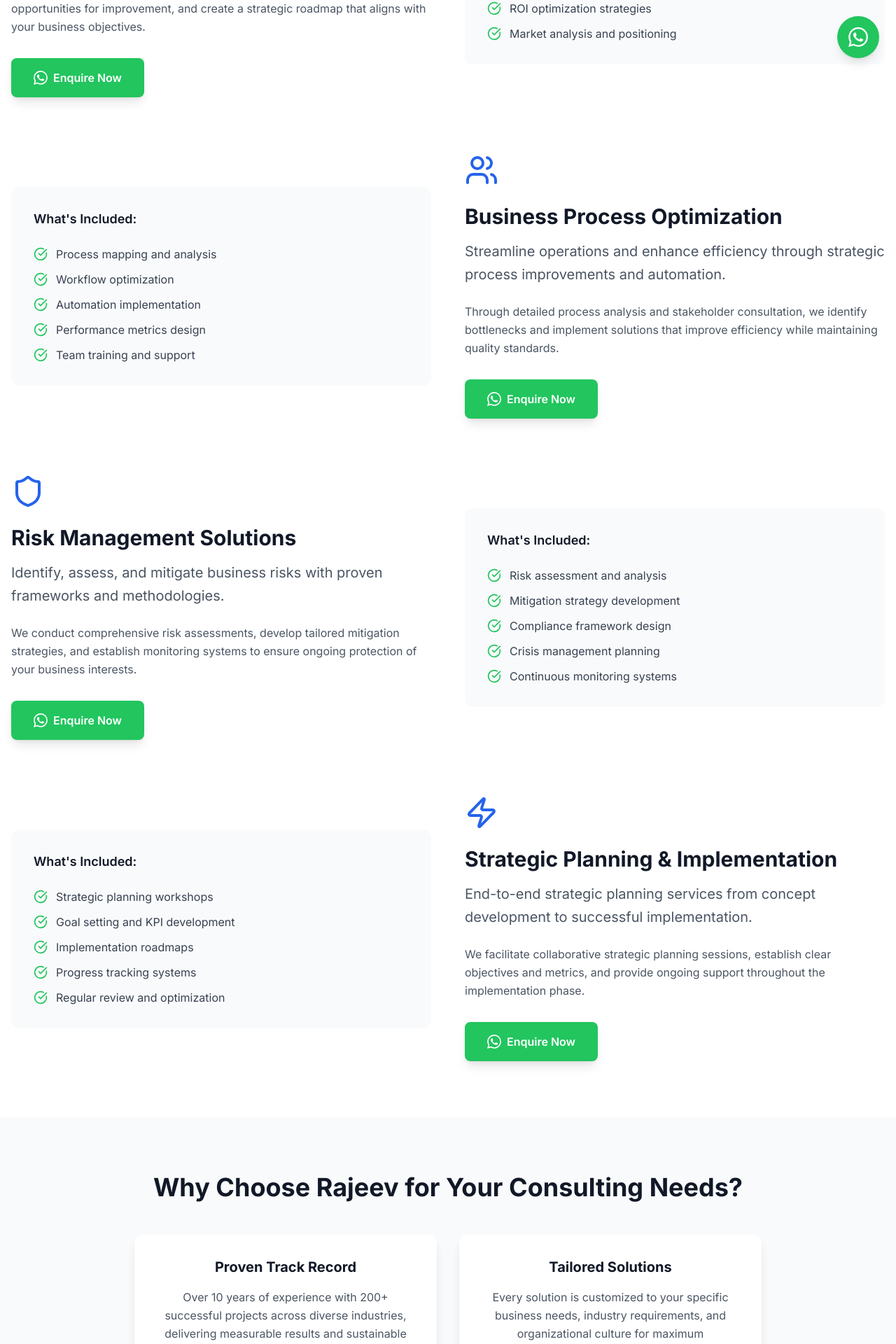
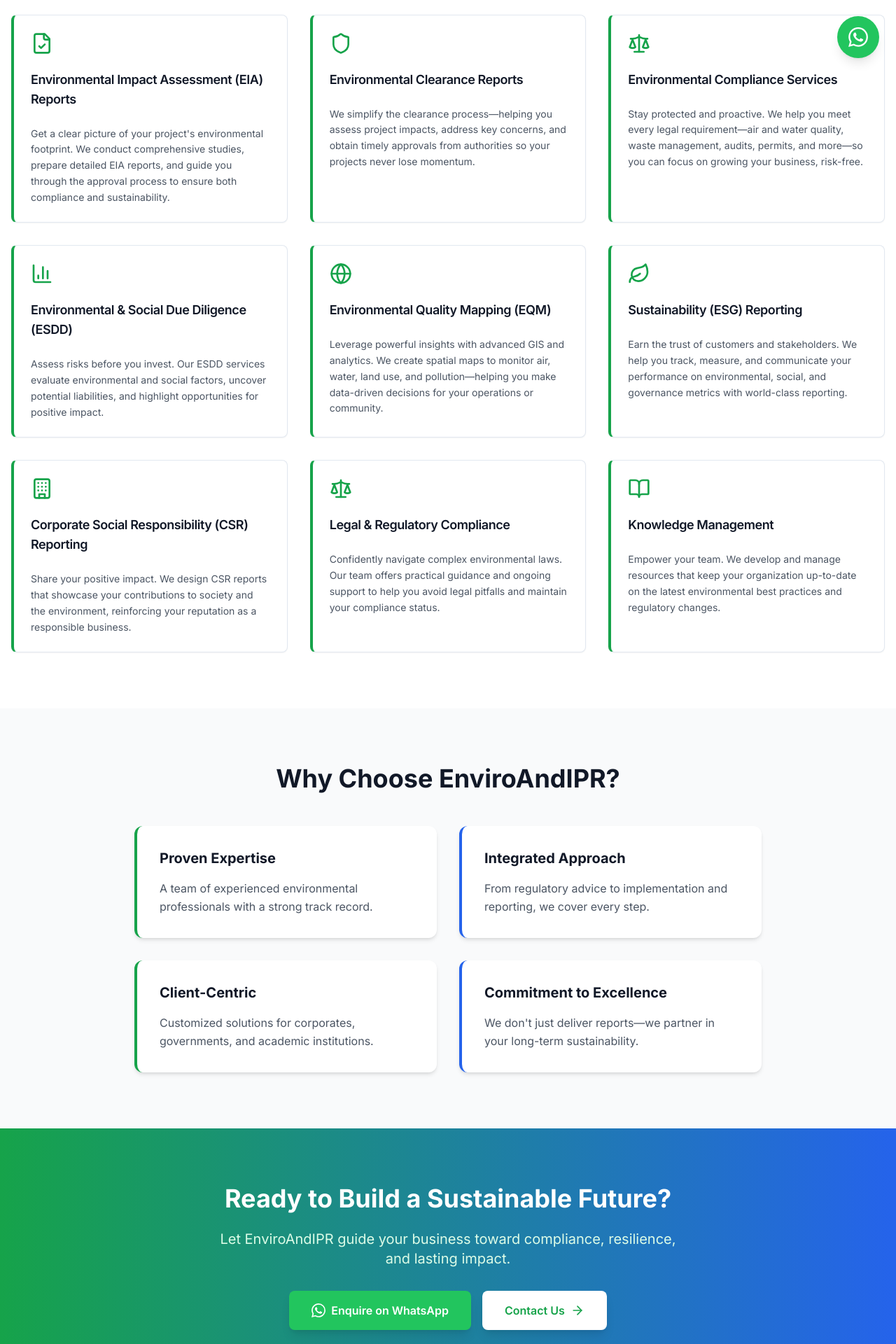
Before and after one commit to thenaikoti/rajeevs-digital-presence-kit-598b726e, a React (Vite) app: page /services in a window 1280 px wide. Shown: the part 693-2613 px from the top of the page at 70% size. Built offline with nearby package versions, Linux system fonts and the light colour scheme.

Commit message:
feat: Create Services page
Implement a modern, responsive Services page with a hero section, service cards, a "Why Choose" section, and a call to action, using the provided content and styling guidelines.

```diff
--- a/src/pages/Services.tsx
+++ b/src/pages/Services.tsx
@@ -1,67 +1,62 @@
 
-import { TrendingUp, Users, Shield, Zap, CheckCircle, ArrowRight } from 'lucide-react';
+import { Leaf, Shield, FileCheck, BarChart3, Globe, Building, Users, Scale, BookOpen, ArrowRight } from 'lucide-react';
 import Layout from '../components/Layout';
+import { Card, CardContent, CardDescription, CardHeader, CardTitle } from '../components/ui/card';
+import { Accordion, AccordionContent, AccordionItem, AccordionTrigger } from '../components/ui/accordion';
 
 const Services = () => {
   const services = [
     {
-      icon: <TrendingUp className="w-12 h-12 text-blue-600" />,
-      title: "Digital Strategy Consulting",
-      description: "Comprehensive digital transformation roadmaps tailored to your business goals and market position.",
-      features: [
-        "Digital maturity assessment",
-        "Technology roadmap development",
-        "Change management planning",
-        "ROI optimization strategies",
-        "Market analysis and positioning"
-      ],
-      process: "We start with a thorough analysis of your current digital landscape, identify opportunities for improvement, and create a strategic roadmap that aligns with your business objectives."
+      icon: <FileCheck className="w-8 h-8 text-green-600" />,
+      title: "Environmental Impact Assessment (EIA) Reports",
+      description: "Get a clear picture of your project's environmental footprint. We conduct comprehensive studies, prepare detailed EIA reports, and guide you through the approval process to ensure both compliance and sustainability."
     },
     {
-      icon: <Users className="w-12 h-12 text-blue-600" />,
-      title: "Business Process Optimization",
-      description: "Streamline operations and enhance efficiency through strategic process improvements and automation.",
-      features: [
-        "Process mapping and analysis",
-        "Workflow optimization",
-        "Automation implementation",
-        "Performance metrics design",
-        "Team training and support"
-      ],
-      process: "Through detailed process analysis and stakeholder consultation, we identify bottlenecks and implement solutions that improve efficiency while maintaining quality standards."
+      icon: <Shield className="w-8 h-8 text-green-600" />,
+      title: "Environmental Clearance Reports",
+      description: "We simplify the clearance process—helping you assess project impacts, address key concerns, and obtain timely approvals from authorities so your projects never lose momentum."
     },
     {
-      icon: <Shield className="w-12 h-12 text-blue-600" />,
-      title: "Risk Management Solutions",
-      description: "Identify, assess, and mitigate business risks with proven frameworks and methodologies.",
-      features: [
-        "Risk assessment and analysis",
-        "Mitigation strategy development",
-        "Compliance framework design",
-        "Crisis management planning",
-        "Continuous monitoring systems"
-      ],
-      process: "We conduct comprehensive risk assessments, develop tailored mitigation strategies, and establish monitoring systems to ensure ongoing protection of your business interests."
+      icon: <Scale className="w-8 h-8 text-green-600" />,
+      title: "Environmental Compliance Services",
+      description: "Stay protected and proactive. We help you meet every legal requirement—air and water quality, waste management, audits, permits, and more—so you can focus on growing your business, risk-free."
     },
     {
-      icon: <Zap className="w-12 h-12 text-blue-600" />,
-      title: "Strategic Planning & Implementation",
-      description: "End-to-end strategic planning services from concept development to successful implementation.",
-      features: [
-        "Strategic planning workshops",
-        "Goal setting and KPI development",
-        "Implementation roadmaps",
-        "Progress tracking systems",
-        "Regular review and optimization"
-      ],
-      process: "We facilitate collaborative strategic planning sessions, establish clear objectives and metrics, and provide ongoing support throughout the implementation phase."
+      icon: <BarChart3 className="w-8 h-8 text-green-600" />,
+      title: "Environmental & Social Due Diligence (ESDD)",
+      description: "Assess risks before you invest. Our ESDD services evaluate environmental and social factors, uncover potential liabilities, and highlight opportunities for positive impact."
+    },
+    {
+      icon: <Globe className="w-8 h-8 text-green-600" />,
+      title: "Environmental Quality Mapping (EQM)",
+      description: "Leverage powerful insights with advanced GIS and analytics. We create spatial maps to monitor air, water, land use, and pollution—helping you make data-driven decisions for your operations or community."
+    },
+    {
+      icon: <Leaf className="w-8 h-8 text-green-600" />,
+      title: "Sustainability (ESG) Reporting",
+      description: "Earn the trust of customers and stakeholders. We help you track, measure, and communicate your performance on environmental, social, and governance metrics with world-class reporting."
+    },
+    {
+      icon: <Building className="w-8 h-8 text-green-600" />,
+      title: "Corporate Social Responsibility (CSR) Reporting",
+      description: "Share your positive impact. We design CSR reports that showcase your contributions to society and the environment, reinforcing your reputation as a responsible business."
+    },
+    {
+      icon: <Scale className="w-8 h-8 text-green-600" />,
+      title: "Legal & Regulatory Compliance",
+      description: "Confidently navigate complex environmental laws. Our team offers practical guidance and ongoing support to help you avoid legal pitfalls and maintain your compliance status."
+    },
+    {
+      icon: <BookOpen className="w-8 h-8 text-green-600" />,
+      title: "Knowledge Management",
+      description: "Empower your team. We develop and manage resources that keep your organization up-to-date on the latest environmental best practices and regulatory changes."
     }
   ];
 
-  const handleWhatsAppEnquiry = (serviceName: string) => {
-    const phoneNumber = "919876543210";
-    const message = `Hi Rajeev, I'm interested in your ${serviceName} service. Can we schedule a consultation to discuss my requirements?`;
-    const whatsappUrl = `https://api.whatsapp.com/send?phone=${phoneNumber}&text=${encodeURIComponent(message)}`;
+  const handleWhatsAppEnquiry = () => {
+    const phoneNumber = "91XXXXXXXXXX";
+    const message = "Hi EnviroAndIPR team, I'm interested in your environmental consultancy services. Can we schedule a consultation to discuss my requirements?";
+    const whatsappUrl = `https://wa.me/${phoneNumber}?text=${encodeURIComponent(message)}`;
 
     window.open(whatsappUrl, '_blank');
   };
@@ -69,102 +64,105 @@ const Services = () => {
   return (
     <Layout>
       {/* Hero Section */}
-      <section className="py-20 bg-gradient-to-br from-blue-50 to-white">
+      <section className="py-20 bg-gradient-to-br from-green-50 via-blue-50 to-white">
         <div className="container mx-auto px-4 text-center">
-          <h1 className="text-4xl lg:text-5xl font-bold text-gray-900 mb-6">
-            Professional Services
+          <h1 className="text-4xl lg:text-6xl font-bold text-gray-900 mb-6">
+            Make Sustainability Your <span className="text-green-600">Competitive Advantage</span>
           </h1>
-          <p className="text-xl text-gray-600 max-w-3xl mx-auto leading-relaxed">
-            Comprehensive consulting solutions designed to drive your business forward with strategic insights,
-            proven methodologies, and measurable results.
+          <p className="text-xl text-gray-600 max-w-4xl mx-auto leading-relaxed">
+            At EnviroAndIPR, we believe progress and environmental responsibility go hand-in-hand.
+            Our end-to-end environmental consultancy services help you unlock growth, stay fully compliant,
+            and demonstrate your commitment to a greener tomorrow.
           </p>
         </div>
       </section>
 
-      {/* Services Grid */}
+      {/* Services Section */}
       <section className="py-20 bg-white">
         <div className="container mx-auto px-4">
-          <div className="space-y-20">
+          <div className="text-center mb-16">
+            <h2 className="text-3xl lg:text-4xl font-bold text-gray-900 mb-6">
+              Our Services
+            </h2>
+            <p className="text-lg text-gray-600 max-w-2xl mx-auto">
+              Comprehensive environmental solutions tailored to your business needs
+            </p>
+          </div>
+
+          {/* Desktop View - Cards */}
+          <div className="hidden md:grid md:grid-cols-2 lg:grid-cols-3 gap-8">
             {services.map((service, index) => (
-              <div key={index} className={`grid grid-cols-1 lg:grid-cols-2 gap-12 items-center ${index % 2 === 1 ? 'lg:grid-flow-col-dense' : ''}`}>
-                <div className={index % 2 === 1 ? 'lg:col-start-2' : ''}>
-                  <div className="mb-6">
+              <Card key={index} className="hover:shadow-lg transition-shadow duration-300 border-l-4 border-l-green-600">
+                <CardHeader>
+                  <div className="mb-4">
                     {service.icon}
                   </div>
-                  <h2 className="text-3xl font-bold text-gray-900 mb-4">
+                  <CardTitle className="text-lg font-semibold text-gray-900">
                     {service.title}
-                  </h2>
-                  <p className="text-xl text-gray-600 mb-6 leading-relaxed">
+                  </CardTitle>
+                </CardHeader>
+                <CardContent>
+                  <CardDescription className="text-gray-600 leading-relaxed">
                     {service.description}
-                  </p>
-                  <p className="text-gray-600 mb-8 leading-relaxed">
-                    {service.process}
-                  </p>
-                  <button
-                    onClick={() => handleWhatsAppEnquiry(service.title)}
-                    className="bg-green-500 hover:bg-green-600 text-white px-8 py-4 rounded-lg font-semibold inline-flex items-center space-x-2 transition-all duration-300 transform hover:scale-105 shadow-lg"
-                  >
-                    <svg width="20" height="20" viewBox="0 0 24 24" fill="currentColor">
-                      <path d="M17.472 14.382c-.297-.149-1.758-.867-2.03-.967-.273-.099-.471-.148-.67.15-.197.297-.767.966-.94 1.164-.173.199-.347.223-.644.075-.297-.15-1.255-.463-2.39-1.475-.883-.788-1.48-1.761-1.653-2.059-.173-.297-.018-.458.13-.606.134-.133.298-.347.446-.52.149-.174.198-.298.298-.497.099-.198.05-.371-.025-.52-.075-.149-.669-1.612-.916-2.207-.242-.579-.487-.5-.669-.51-.173-.008-.371-.01-.57-.01-.198 0-.52.074-.792.372-.272.297-1.04 1.016-1.04 2.479 0 1.462 1.065 2.875 1.213 3.074.149.198 2.096 3.2 5.077 4.487.709.306 1.262.489 1.694.625.712.227 1.36.195 1.871.118.571-.085 1.758-.719 2.006-1.413.248-.694.248-1.289.173-1.413-.074-.124-.272-.198-.57-.347m-5.421 7.403h-.004a9.87 9.87 0 01-5.031-1.378l-.361-.214-3.741.982.998-3.648-.235-.374a9.86 9.86 0 01-1.51-5.26c.001-5.45 4.436-9.884 9.888-9.884 2.64 0 5.122 1.03 6.988 2.898a9.825 9.825 0 012.893 6.994c-.003 5.45-4.437 9.884-9.885 9.884m8.413-18.297A11.815 11.815 0 0012.05 0C5.495 0 .16 5.335.157 11.892c0 2.096.547 4.142 1.588 5.945L.057 24l6.305-1.654a11.882 11.882 0 005.683 1.448h.005c6.554 0 11.89-5.335 11.893-11.893A11.821 11.821 0 0020.525 3.687"/>
-                    </svg>
-                    <span>Enquire Now</span>
-                  </button>
-                </div>
-                <div className={index % 2 === 1 ? 'lg:col-start-1' : ''}>
-                  <div className="bg-gray-50 rounded-xl p-8">
-                    <h3 className="text-lg font-semibold text-gray-900 mb-6">
-                      What's Included:
-                    </h3>
-                    <ul className="space-y-3">
-                      {service.features.map((feature, featureIndex) => (
-                        <li key={featureIndex} className="flex items-start space-x-3">
-                          <CheckCircle className="w-5 h-5 text-green-500 mt-0.5 flex-shrink-0" />
-                          <span className="text-gray-700">{feature}</span>
-                        </li>
-                      ))}
-                    </ul>
-                  </div>
-                </div>
-              </div>
+                  </CardDescription>
+                </CardContent>
+              </Card>
             ))}
+          </div>
+
+          {/* Mobile View - Accordion */}
+          <div className="md:hidden">
+            <Accordion type="single" collapsible className="w-full">
+              {services.map((service, index) => (
+                <AccordionItem key={index} value={`item-${index}`}>
+                  <AccordionTrigger className="text-left">
+                    <div className="flex items-center space-x-3">
+                      {service.icon}
+                      <span className="font-semibold text-gray-900">{service.title}</span>
+                    </div>
+                  </AccordionTrigger>
+                  <AccordionContent>
+                    <p className="text-gray-600 leading-relaxed pl-11">
+                      {service.description}
+                    </p>
+                  </AccordionContent>
+                </AccordionItem>
+              ))}
+            </Accordion>
           </div>
         </div>
       </section>
 
-      {/* Why Choose Rajeev Section */}
+      {/* Why Choose Section */}
       <section className="py-20 bg-gray-50">
         <div className="container mx-auto px-4">
-          <div className="max-w-4xl mx-auto text-center">
-            <h2 className="text-3xl lg:text-4xl font-bold text-gray-900 mb-12">
-              Why Choose Rajeev for Your Consulting Needs?
+          <div className="max-w-4xl mx-auto">
+            <h2 className="text-3xl lg:text-4xl font-bold text-gray-900 mb-12 text-center">
+              Why Choose EnviroAndIPR?
             </h2>
             <div className="grid grid-cols-1 md:grid-cols-2 gap-8">
-              <div className="bg-white rounded-xl p-8 shadow-lg">
-                <h3 className="text-xl font-bold text-gray-900 mb-4">Proven Track Record</h3>
+              <div className="bg-white rounded-xl p-8 shadow-md border-l-4 border-l-green-600">
+                <h3 className="text-xl font-bold text-gray-900 mb-4">Proven Expertise</h3>
                 <p className="text-gray-600 leading-relaxed">
-                  Over 10 years of experience with 200+ successful projects across diverse industries,
-                  delivering measurable results and sustainable growth.
+                  A team of experienced environmental professionals with a strong track record.
                 </p>
               </div>
-              <div className="bg-white rounded-xl p-8 shadow-lg">
-                <h3 className="text-xl font-bold text-gray-900 mb-4">Tailored Solutions</h3>
+              <div className="bg-white rounded-xl p-8 shadow-md border-l-4 border-l-blue-600">
+                <h3 className="text-xl font-bold text-gray-900 mb-4">Integrated Approach</h3>
                 <p className="text-gray-600 leading-relaxed">
-                  Every solution is customized to your specific business needs, industry requirements,
-                  and organizational culture for maximum effectiveness.
+                  From regulatory advice to implementation and reporting, we cover every step.
                 </p>
               </div>
-              <div className="bg-white rounded-xl p-8 shadow-lg">
-                <h3 className="text-xl font-bold text-gray-900 mb-4">Hands-on Approach</h3>
+              <div className="bg-white rounded-xl p-8 shadow-md border-l-4 border-l-green-600">
+                <h3 className="text-xl font-bold text-gray-900 mb-4">Client-Centric</h3>
                 <p className="text-gray-600 leading-relaxed">
-                  Direct involvement in implementation ensures that strategies are not just planned
-                  but successfully executed with your team.
+                  Customized solutions for corporates, governments, and academic institutions.
                 </p>
               </div>
-              <div className="bg-white rounded-xl p-8 shadow-lg">
-                <h3 className="text-xl font-bold text-gray-900 mb-4">Ongoing Support</h3>
+              <div className="bg-white rounded-xl p-8 shadow-md border-l-4 border-l-blue-600">
+                <h3 className="text-xl font-bold text-gray-900 mb-4">Commitment to Excellence</h3>
                 <p className="text-gray-600 leading-relaxed">
-                  Continuous support and optimization even after project completion to ensure
-                  long-term success and adaptation to changing needs.
+                  We don't just deliver reports—we partner in your long-term sustainability.
                 </p>
               </div>
             </div>
@@ -173,33 +171,35 @@ const Services = () => {
       </section>
 
       {/* CTA Section */}
-      <section className="py-20 bg-blue-600">
+      <section className="py-20 bg-gradient-to-r from-green-600 to-blue-600">
         <div className="container mx-auto px-4 text-center">
           <h2 className="text-3xl lg:text-4xl font-bold text-white mb-6">
-            Ready to Get Started?
+            Ready to Build a Sustainable Future?
           </h2>
-          <p className="text-xl text-blue-100 mb-8 max-w-2xl mx-auto">
-            Take the first step towards transforming your business. Schedule a free consultation
-            to discuss your specific needs and explore how we can help you achieve your goals.
+          <p className="text-xl text-green-100 mb-8 max-w-2xl mx-auto">
+            Let EnviroAndIPR guide your business toward compliance, resilience, and lasting impact.
           </p>
-          <div className="flex flex-col sm:flex-row gap-4 justify-center">
+          <div className="flex flex-col sm:flex-row gap-4 justify-center mb-8">
             <button
-              onClick={() => handleWhatsAppEnquiry("consultation")}
-              className="bg-green-500 hover:bg-green-600 text-white px-8 py-4 rounded-lg font-semibold inline-flex items-center space-x-2 transition-all duration-300 transform hover:scale-105"
+              onClick={handleWhatsAppEnquiry}
+              className="bg-green-500 hover:bg-green-600 text-white px-8 py-4 rounded-lg font-semibold inline-flex items-center justify-center space-x-2 transition-all duration-300 transform hover:scale-105 shadow-lg"
             >
               <svg width="20" height="20" viewBox="0 0 24 24" fill="currentColor">
                 <path d="M17.472 14.382c-.297-.149-1.758-.867-2.03-.967-.273-.099-.471-.148-.67.15-.197.297-.767.966-.94 1.164-.173.199-.347.223-.644.075-.297-.15-1.255-.463-2.39-1.475-.883-.788-1.48-1.761-1.653-2.059-.173-.297-.018-.458.13-.606.134-.133.298-.347.446-.52.149-.174.198-.298.298-.497.099-.198.05-.371-.025-.52-.075-.149-.669-1.612-.916-2.207-.242-.579-.487-.5-.669-.51-.173-.008-.371-.01-.57-.01-.198 0-.52.074-.792.372-.272.297-1.04 1.016-1.04 2.479 0 1.462 1.065 2.875 1.213 3.074.149.198 2.096 3.2 5.077 4.487.709.306 1.262.489 1.694.625.712.227 1.36.195 1.871.118.571-.085 1.758-.719 2.006-1.413.248-.694.248-1.289.173-1.413-.074-.124-.272-.198-.57-.347m-5.421 7.403h-.004a9.87 9.87 0 01-5.031-1.378l-.361-.214-3.741.982.998-3.648-.235-.374a9.86 9.86 0 01-1.51-5.26c.001-5.45 4.436-9.884 9.888-9.884 2.64 0 5.122 1.03 6.988 2.898a9.825 9.825 0 012.893 6.994c-.003 5.45-4.437 9.884-9.885 9.884m8.413-18.297A11.815 11.815 0 0012.05 0C5.495 0 .16 5.335.157 11.892c0 2.096.547 4.142 1.588 5.945L.057 24l6.305-1.654a11.882 11.882 0 005.683 1.448h.005c6.554 0 11.89-5.335 11.893-11.893A11.821 11.821 0 0020.525 3.687"/>
               </svg>
-              <span>Free WhatsApp Consultation</span>
+              <span>Enquire on WhatsApp</span>
             </button>
             <a
               href="/contact"
-              className="bg-white hover:bg-gray-100 text-blue-600 px-8 py-4 rounded-lg font-semibold inline-flex items-center space-x-2 transition-all duration-300 transform hover:scale-105"
+              className="bg-white hover:bg-gray-100 text-green-600 px-8 py-4 rounded-lg font-semibold inline-flex items-center justify-center space-x-2 transition-all duration-300 transform hover:scale-105 shadow-lg"
             >
-              <span>Contact Form</span>
+              <span>Contact Us</span>
               <ArrowRight size={20} />
             </a>
           </div>
+          <p className="text-green-100 max-w-2xl mx-auto">
+            Have questions or need a custom solution? We're here to help! Reach out now and let's make sustainability work for your organization.
+          </p>
         </div>
       </section>
     </Layout>
```
